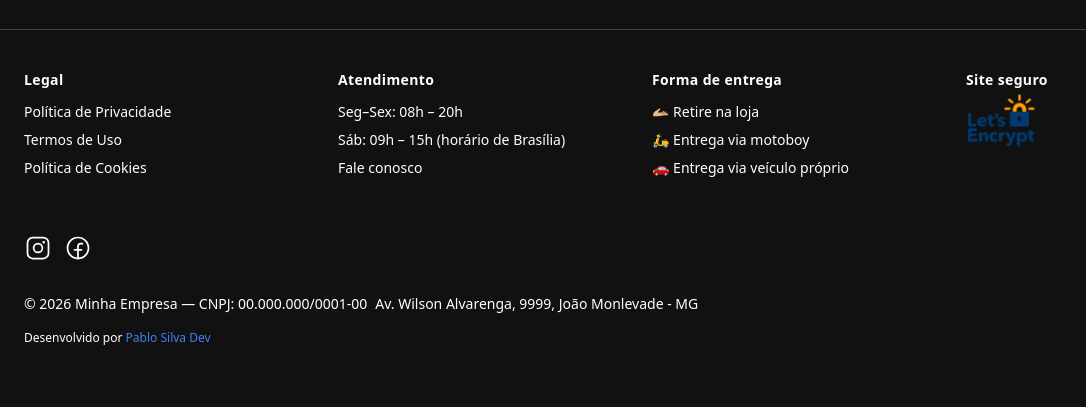
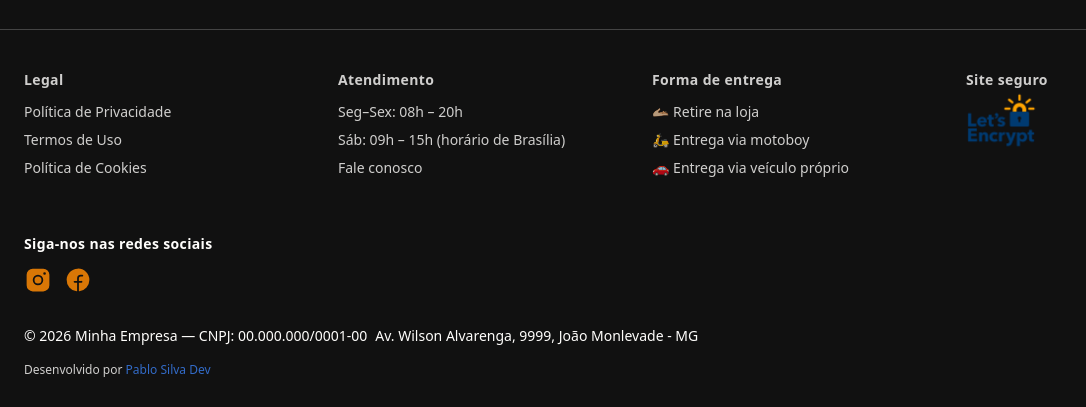
Before and after one commit to PabloPSCode/mostraloja-web, a Next.js app: page /product/confort in a window 1280 px wide. Shown: the part 1169-1576 px from the top of the page, without its empty margins (0-1086 px from the left). Before the commit the page ends 1547 px from the top, so only its background shows below. Built offline with nearby package versions, Linux system fonts and the light colour scheme.

Commit message:
style: improves footer layout styles

```diff
--- a/src/app/components/footer.tsx
+++ b/src/app/components/footer.tsx
@@ -61,7 +61,9 @@ export default function Footer() {
           />
         </FooterRC.Top>
         <FooterRC.SocialRow
+          title="Siga-nos nas redes sociais"
           iconsClassName="text-foreground/80 hover:text-foreground"
+          iconsWeight="fill"
           items={[
             {
               href: "#",
@@ -81,7 +83,7 @@ export default function Footer() {
                 Av. Wilson Alvarenga, 9999, João Monlevade - MG
               </p>
             </div>
-            <p className="text-foreground/70 text-xs">
+            <p className="text-foreground/70 text-xs opacity-80">
               Desenvolvido por{" "}
               <a
                 href="https://pablosilvadev.com.br"
--- a/src/libs/react-ultimate-components/src/components/elements/Footer/index.tsx
+++ b/src/libs/react-ultimate-components/src/components/elements/Footer/index.tsx
@@ -114,7 +114,7 @@ function Column({ title, items, className, children, ...rest }: ColumnProps) {
       className={clsx("flex flex-col items-center sm:items-start", className)}
     >
       {title && (
-        <h4 className="mb-3 text-xs sm:text-sm font-semibold tracking-wide text-foreground">
+        <h4 className="mb-3 text-xs sm:text-sm font-semibold tracking-wide text-foreground opacity-80">
           {title}
         </h4>
       )}
@@ -126,12 +126,12 @@ function Column({ title, items, className, children, ...rest }: ColumnProps) {
                 <a
                   href={it.href}
                   target={it.target}
-                  className="text-foreground/80 text-xs sm:text-sm hover:text-foreground underline-offset-4 hover:underline"
+                  className="text-foreground/80 opacity-80 text-xs sm:text-sm hover:text-foreground underline-offset-4 hover:underline"
                 >
                   {it.label}
                 </a>
               ) : it.label ? (
-                <span className="text-foreground/70 text-xs sm:text-sm">
+                <span className="text-foreground/70 text-xs sm:text-sm opacity-80">
                   {it.label}
                 </span>
               ) : it.imageUrl ? (
@@ -192,7 +192,7 @@ function SocialRow({
           ) : items ? (
             <SocialRibbon
               items={items}
-              iconsClassName={iconsClassName}
+              iconsClassName={clsx("text-primary-500", iconsClassName)}
               iconsWeight={iconsWeight}
               title={title}
             />
```
